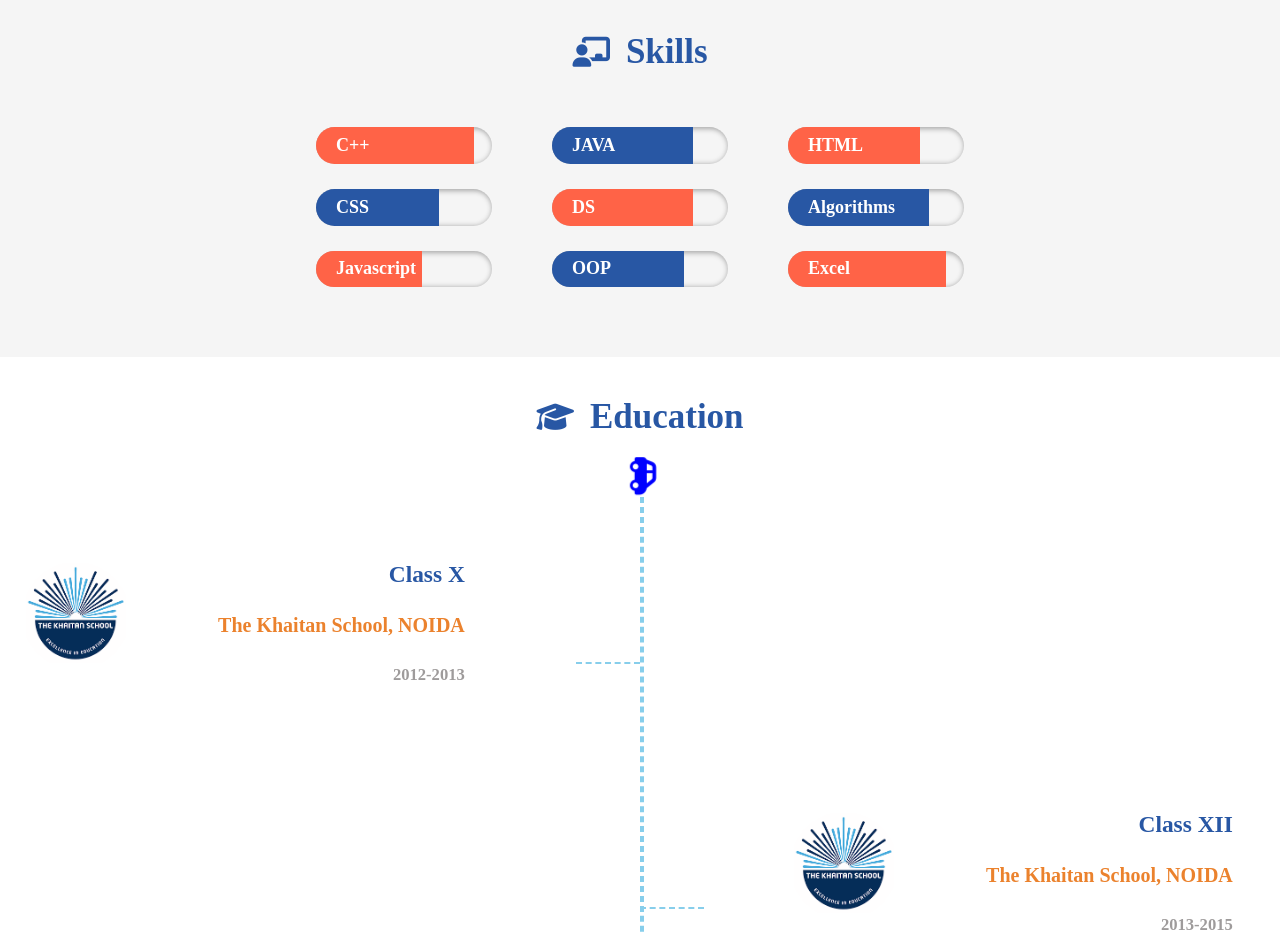
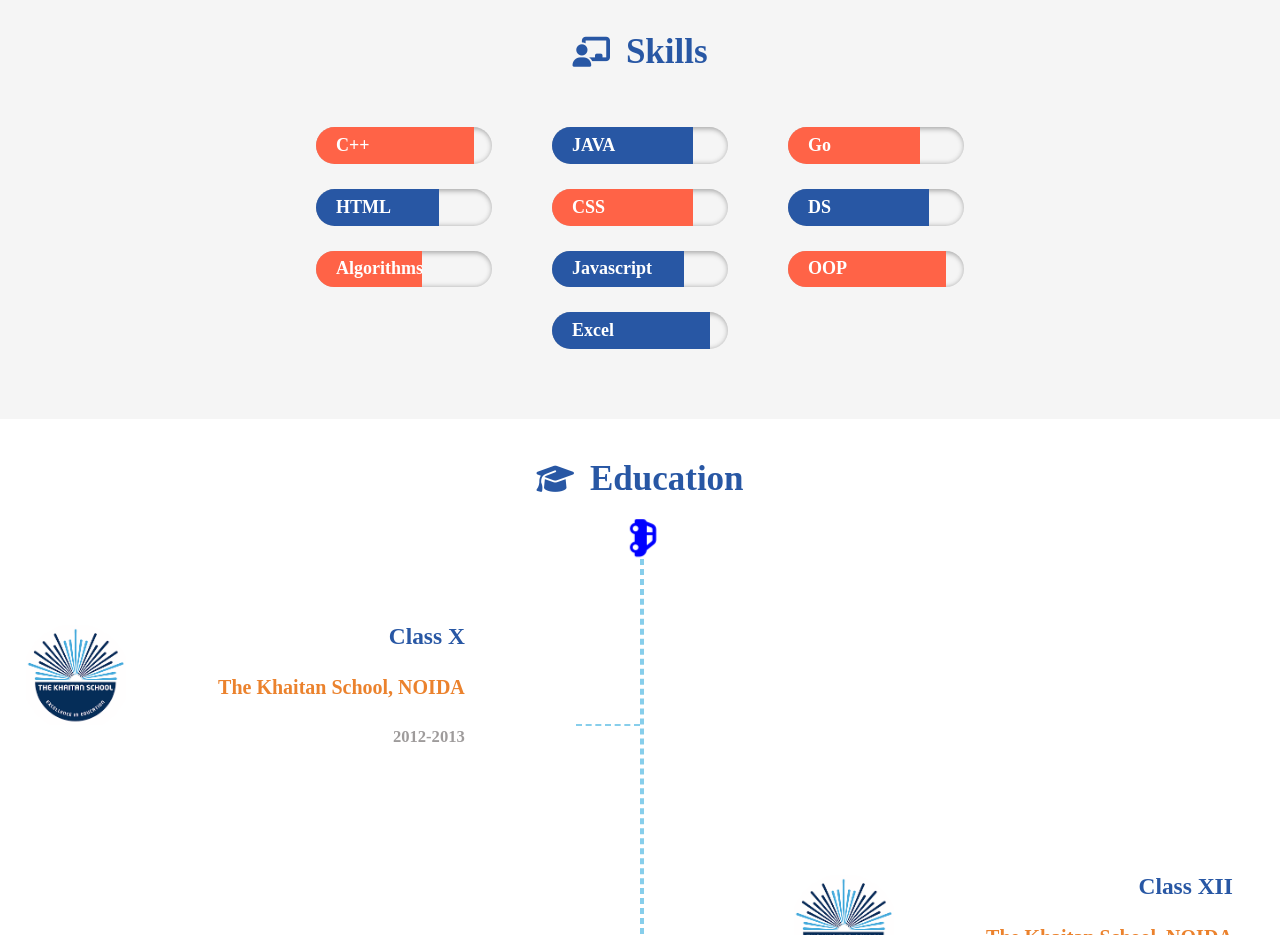
Before and after one commit to Aayush-B/Resume-Website, a plain HTML site: page index.html in a window 1280 px wide. Shown: the part 820-1755 px from the top of the page. Drawn offline with Linux system fonts and the light colour scheme.

Commit message:
add Go to skills list

```diff
--- a/index.html
+++ b/index.html
@@ -101,42 +101,48 @@
 
 				<div class="skill">
 					<div class="skill-level-orange" data-skill-level="75">
+						<span class="skill-title"> Go </span>
+					</div>
+				</div>
+
+				<div class="skill">
+					<div class="skill-level-blue" data-skill-level="70">
 						<span class="skill-title"> HTML </span>
 					</div>
 				</div>
 
 				<div class="skill">
-					<div class="skill-level-blue" data-skill-level="70">
+					<div class="skill-level-orange" data-skill-level="80">
 						<span class="skill-title"> CSS </span>
 					</div>
 				</div>
 
 				<div class="skill">
-					<div class="skill-level-orange" data-skill-level="80">
+					<div class="skill-level-blue" data-skill-level="80">
 						<span class="skill-title"> DS </span>
 					</div>
 				</div>
 
 				<div class="skill">
-					<div class="skill-level-blue" data-skill-level="80">
+					<div class="skill-level-orange" data-skill-level="60">
 						<span class="skill-title"> Algorithms </span>
 					</div>
 				</div>
 
 				<div class="skill">
-					<div class="skill-level-orange" data-skill-level="60">
+					<div class="skill-level-blue" data-skill-level="75">
 						<span class="skill-title"> Javascript </span>
 					</div>
 				</div>
 
 				<div class="skill">
-					<div class="skill-level-blue" data-skill-level="75">
+					<div class="skill-level-orange" data-skill-level="90">
 						<span class="skill-title"> OOP </span>
 					</div>
 				</div>
 
-				<div class="skill">
-					<div class="skill-level-orange" data-skill-level="90">
+                <div class="skill">
+					<div class="skill-level-blue" data-skill-level="90">
 						<span class="skill-title"> Excel </span>
 					</div>
 				</div>
```
